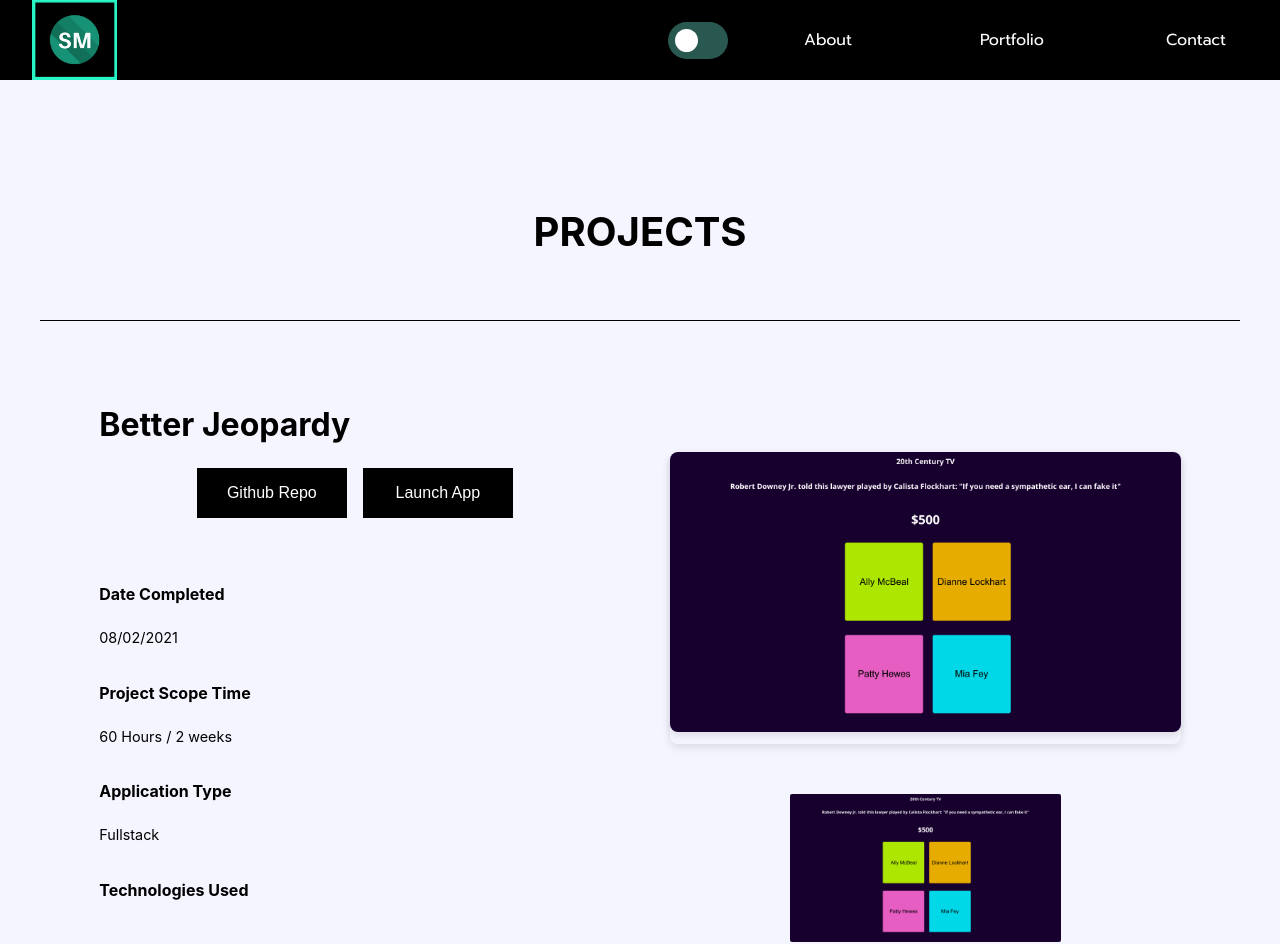
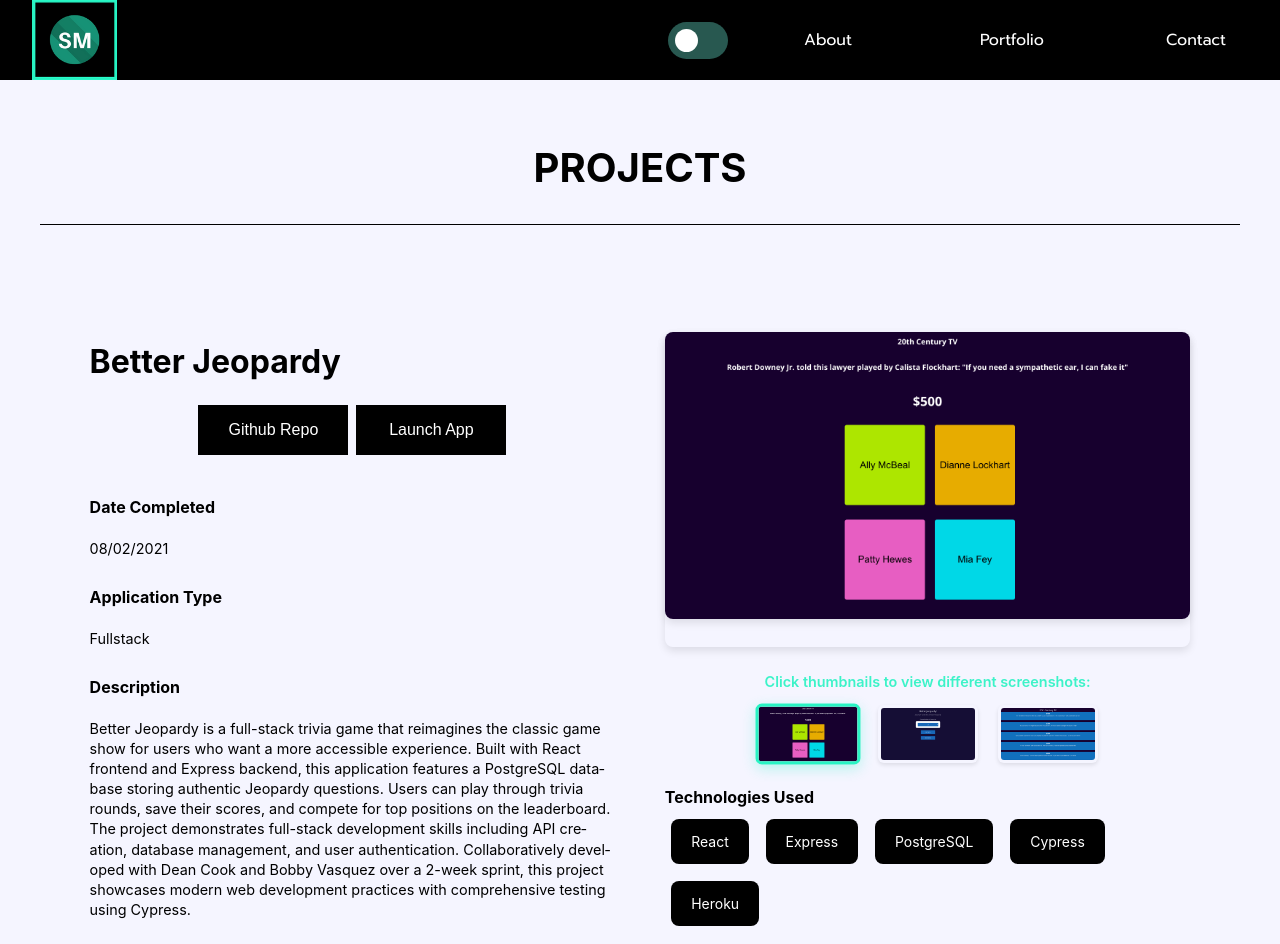
Before and after one commit to shawnmcmahon/portfolio, a React (Create React App) app: page /portfolio in a window 1280 px wide. Shown: the top 944 px of the page. Built offline with nearby package versions, Linux system fonts and the light colour scheme.

Commit message:
Fix project spacing

```diff
--- a/src/Components/Portfolio/Portfolio.js
+++ b/src/Components/Portfolio/Portfolio.js
@@ -43,7 +43,7 @@ const Portfolio = ({ pageMode, pageDesign }) => {
         applicationType: 'Fullstack',
         collaborators: ['Dean Cook, Bobby Vasquez'],
         technologiesUsed: ['React', 'Express', 'PostgreSQL', 'Cypress', 'Heroku'],
-        description: 'Better Jeopardy is a trivia game geared towards users who aren\'t very good at Jeopardy. This nod to the classic game show includes questions from the show. Users can save their scores and compete for the top spot on the high school board.',
+        description: 'Better Jeopardy is a full-stack trivia game that reimagines the classic game show for users who want a more accessible experience. Built with React frontend and Express backend, this application features a PostgreSQL database storing authentic Jeopardy questions. Users can play through trivia rounds, save their scores, and compete for top positions on the leaderboard. The project demonstrates full-stack development skills including API creation, database management, and user authentication. Collaboratively developed with Dean Cook and Bobby Vasquez over a 2-week sprint, this project showcases modern web development practices with comprehensive testing using Cypress.',
         learningGoals: ['1. Create a custom API utilizing Express JS.', '2. Use PostgreSQL to create a database to store questions and saved games.'],
         pictures: [
         bj1, bj2, bj3],
@@ -58,7 +58,7 @@ const Portfolio = ({ pageMode, pageDesign }) => {
       applicationType: 'Frontend',
       collaborators: ['Bobby Vasquez'],
       technologiesUsed: ['React', 'CSS3', 'Github', 'Cypress', 'Heroku'],
-      description: 'The goal of this partner project was to create a website where users can view movie information hosted from a Heroku API.',
+      description: 'Rancid Tomatillos is a React-based movie browsing application that provides users with comprehensive movie information and ratings. Built as a partner project with Bobby Vasquez, this frontend application consumes a movie API to display detailed film data including ratings, cast information, and movie posters. The project focuses on React fundamentals including component architecture, state management, and asynchronous data fetching. Features include movie search functionality, detailed movie pages, and responsive design. The application demonstrates modern React development practices with comprehensive testing using Cypress and deployment on Vercel.',
       learningGoals: ['1. Build a solid understanding of React fundamentals.', '2. Incorporate Cypress to test React components and asynchronous JS.'],
       pictures: [
       rt1, rt2, rt3],
@@ -73,7 +73,7 @@ const Portfolio = ({ pageMode, pageDesign }) => {
       applicationType: 'Fullstack',
       collaborators: ['Zach Green, Ashton Huxable, Leigh Pulzone,  Taija Warbelow'],
       technologiesUsed: ['React', 'GraphQL', 'PostgreSQL', 'Cypress', 'CircleCI'],
-      description: 'CodeHerd is a project management app where Turing students can store all the links to their projects. They can keep track of project collaborators and resources they may use for each individual project.',
+      description: 'CodeHerd is a comprehensive project management application designed specifically for Turing School students to organize and track their development projects. Built as a collaborative effort with Zach Green, Ashton Huxable, Leigh Pulzone, and Taija Warbelow, this full-stack application features a React frontend with GraphQL integration and PostgreSQL backend. Students can create project profiles, store GitHub links, track collaborators, and maintain resource libraries for each project. The application demonstrates advanced development concepts including GraphQL queries and mutations, continuous integration with CircleCI, and team collaboration workflows. This project showcases the ability to work effectively in larger development teams while implementing modern web technologies.',
       learningGoals: ['1. Utilize Apollo/GraphQL to query and mutate data from the backend.', '2. Apply continous integration with CircleCI.'],
       pictures: [
       ch1, ch2, ch3],
@@ -88,7 +88,7 @@ const Portfolio = ({ pageMode, pageDesign }) => {
       applicationType: 'Frontend',
       collaborators: ['Claire Fields, Lourdes Mendoza'],
       technologiesUsed: ['Javascript', 'Sass', 'Github', 'Mocha', 'Webpack'],
-      description: 'The purpose of the app is to create a recipe helper that assists the user in understanding what they can cook based on the contents of their pantry.',
+      description: 'What\'s Cooking? is a smart recipe recommendation application that helps users discover meals they can prepare based on available ingredients in their pantry. Developed collaboratively with Claire Fields and Lourdes Mendoza, this JavaScript-based application features a sophisticated ingredient matching algorithm and user-friendly interface. The project involved refactoring and improving an existing codebase, implementing Sass/SCSS for better CSS organization, and creating an intuitive user experience. Users can input their available ingredients and receive personalized recipe suggestions with cooking instructions. The application demonstrates strong JavaScript fundamentals, modern CSS practices with Sass, and the ability to work with and improve existing codebases.',
       learningGoals: ['1. Refactor a pre-existing, broken code base into a functional application.', '2. Incorporate Sass/SCSS framework to dry up CSS.'],
       pictures: [
       wc1, wc2, wc3],
@@ -103,7 +103,7 @@ const Portfolio = ({ pageMode, pageDesign }) => {
     applicationType: 'Frontend',
     collaborators: ['None'],
     technologiesUsed: ['HTML5', 'CSS', 'Github', 'Mocha', 'Normalize'],
-    description: 'Create a list of the top 10 Billboard Artist\'s of the 2010 decade while replicating a static comp in a short amount of time.',
+    description: 'Static Comp is a rapid-prototyping project that showcases the ability to quickly translate design mockups into functional HTML/CSS implementations. Completed in just 6 hours, this project features a responsive layout displaying the top 10 Billboard artists of the 2010 decade. The project demonstrates proficiency in HTML5, CSS3, and responsive design principles while working under tight time constraints. Key features include semantic HTML structure, modern CSS styling with normalize.css for consistent cross-browser rendering, and mobile-responsive design. This project highlights the ability to work efficiently under pressure while maintaining code quality and design accuracy.',
     learningGoals: ['1. Replicate a comp as quickly as possible.', '2. Render elements more consistently with normalize.css.'],
     pictures: [
     sc1, sc2, sc3],
@@ -118,7 +118,7 @@ const Portfolio = ({ pageMode, pageDesign }) => {
   applicationType: 'Frontend',
   collaborators: ['Peter Muellerleile'],
   technologiesUsed: ['Javascript', 'CSS', 'Github', 'Mocha', 'Chart.js'],
-  description: 'A mobile-friendly fitness app that stores and displays a user\'s hydration, sleep and activity data.',
+  description: 'Fit Lit is a comprehensive fitness tracking application designed for mobile users to monitor their health and wellness data. Developed in collaboration with Peter Muellerleile, this JavaScript-based application features data visualization using Chart.js to display user hydration, sleep patterns, and activity metrics. The project emphasizes responsive design principles, ensuring optimal user experience across all device sizes. Key features include interactive charts for data visualization, local storage for data persistence, and an intuitive mobile-first interface. The application demonstrates strong JavaScript fundamentals, modern data visualization techniques, and responsive web design practices.',
   learningGoals: ['1. Study responsive design by creating a mobile-friendly application.', '2. Data visualization of user information with Chart.js.'],
   pictures: [
   fl1, fl2, fl3],
@@ -133,7 +133,7 @@ const Portfolio = ({ pageMode, pageDesign }) => {
   applicationType: 'Frontend',
   collaborators: ['None'],
   technologiesUsed: ['Javascript', 'CSS3', 'Github', 'Git', 'HTML5'],
-  description: 'The timeless classic game, Tic Tac Toe. Pass and play 1v1!',
+  description: 'Tic Tac Toe is a classic game implementation that demonstrates fundamental JavaScript programming concepts and user interface design. This vanilla JavaScript application features a complete game engine with win detection, turn management, and persistent score tracking using local storage. The project showcases clean code architecture, event handling, and DOM manipulation skills. Players can enjoy pass-and-play 1v1 matches with a clean, intuitive interface. The application demonstrates the ability to build complete game logic from scratch while maintaining code readability and user experience quality.',
   learningGoals: ['1. Learn the fundementals of vanilla Javascript. ', '2. Incorporate local storage to have win count persist upon refresh.'],
   pictures: [
   ttt1, ttt2, ttt3],
@@ -148,7 +148,7 @@ const Portfolio = ({ pageMode, pageDesign }) => {
   applicationType: 'Frontend',
   collaborators: ['None'],
   technologiesUsed: ['Javascript', 'CSS3', 'Github', 'Git', 'HTML5'],
-  description: 'Gain inspiration for mantras and affirmations you can incorporate into your daily life.',
+  description: 'Self Care Center is a wellness application designed to provide users with daily inspiration through mantras and affirmations. This vanilla JavaScript project demonstrates fundamental web development skills including HTML5, CSS3, and JavaScript event handling. The application features a clean, calming interface that randomly generates motivational content to help users maintain positive mental health practices. Key features include dynamic content generation, smooth user interactions, and responsive design. This project showcases the ability to create meaningful applications that serve real user needs while demonstrating solid programming fundamentals.',
   learningGoals: ['1. Gain experience with Javascript, HTML, and CSS.', '2. Understand the purpose of event listeners.'],
   pictures: [
   scc1, scc2, scc3],
--- a/src/Components/Project/Project.js
+++ b/src/Components/Project/Project.js
@@ -36,44 +36,51 @@ const Project = ({project, pageMode, pageDesign}) => {
         </div>
         <p className="label">Date Completed</p>
             <p className="value">{project.dateCompleted}</p>
-          <p className="label">Project Scope Time</p>
-            <p className="value">{project.time}</p>
           <p className="label">Application Type</p>
             <p className="value">{project.applicationType}</p>
-          <p className="label">Technologies Used</p>
-            <ul className="tech-stack-list">
-              <li className={pageMode === "Light Mode" ? " light-mode-button tech " : "dark-mode-button tech"}>{project.technologiesUsed[0]}</li>
-              <li className={pageMode === "Light Mode" ? " light-mode-button tech " : "dark-mode-button tech"}>{project.technologiesUsed[1]}</li>
-              <li className={pageMode === "Light Mode" ? " light-mode-button tech " : "dark-mode-button tech"}>{project.technologiesUsed[2]}</li>
-              <li className={pageMode === "Light Mode" ? " light-mode-button tech " : "dark-mode-button tech"}>{project.technologiesUsed[3]}</li>
-              <li className={pageMode === "Light Mode" ? " light-mode-button tech " : "dark-mode-button tech"}>{project.technologiesUsed[4]}</li>
-            </ul>
           <p className="label">Description</p>
             <p className="value">{project.description}</p>
-          <ul className="label">Learning Goals
-            <li className="value">
-              {project.learningGoals[0]}
-            </li>
-            <li className="value">
-            {project.learningGoals[1]}
-            </li>
-          </ul>
-          <p className="label">Collaborators</p>
-            <p className="value">{project.collaborators}</p>
       </div>
       <div className="project-images-container">
         <div className="photo-display">
           <img src={photoPreview} alt="project preview" className="preview-photo" />
         </div>
-            <div className="project-thumbnail-container">
-                <img src={project.pictures[0]} alt="project thumbnail one" className="thumbnail" id={project.pictures[0]}  onClick={changePhoto} />
-            </div>
-            <div className="project-thumbnail-container">
-                <img src={project.pictures[1]} alt="project thumbnail two" className="thumbnail" id={project.pictures[1]}  onClick={changePhoto}  />
-            </div>
-            <div className="project-thumbnail-container">
-                <img src={project.pictures[2]}  className="thumbnail" alt="project thumbnail three" id={project.pictures[2]}  onClick={changePhoto}  />
-            </div>
+        <div className="thumbnail-gallery">
+          <p className="thumbnail-label">Click thumbnails to view different screenshots:</p>
+          <div className="thumbnail-container">
+            <img
+              src={project.pictures[0]}
+              alt="project thumbnail one"
+              className={`thumbnail ${photoPreview === project.pictures[0] ? 'thumbnail-active' : ''}`}
+              id={project.pictures[0]}
+              onClick={changePhoto}
+            />
+            <img
+              src={project.pictures[1]}
+              alt="project thumbnail two"
+              className={`thumbnail ${photoPreview === project.pictures[1] ? 'thumbnail-active' : ''}`}
+              id={project.pictures[1]}
+              onClick={changePhoto}
+            />
+            <img
+              src={project.pictures[2]}
+              className={`thumbnail ${photoPreview === project.pictures[2] ? 'thumbnail-active' : ''}`}
+              alt="project thumbnail three"
+              id={project.pictures[2]}
+              onClick={changePhoto}
+            />
+          </div>
+        </div>
+        <div className="tech-section">
+          <p className="label">Technologies Used</p>
+          <ul className="tech-stack-list">
+            <li className={pageMode === "Light Mode" ? " light-mode-button tech " : "dark-mode-button tech"}>{project.technologiesUsed[0]}</li>
+            <li className={pageMode === "Light Mode" ? " light-mode-button tech " : "dark-mode-button tech"}>{project.technologiesUsed[1]}</li>
+            <li className={pageMode === "Light Mode" ? " light-mode-button tech " : "dark-mode-button tech"}>{project.technologiesUsed[2]}</li>
+            <li className={pageMode === "Light Mode" ? " light-mode-button tech " : "dark-mode-button tech"}>{project.technologiesUsed[3]}</li>
+            <li className={pageMode === "Light Mode" ? " light-mode-button tech " : "dark-mode-button tech"}>{project.technologiesUsed[4]}</li>
+          </ul>
+        </div>
       </div>
     </article>
   );
--- a/src/styles/desktop/Portfolio.scss
+++ b/src/styles/desktop/Portfolio.scss
@@ -13,7 +13,7 @@
 }
 
 .portfolio-title {
-  @include responsive-spacing(margin, 3rem 0 2rem 0, 5rem 0 3rem 0, 8rem 0 4rem 0);
+  @include responsive-spacing(margin, 1.5rem 0 1rem 0, 2.5rem 0 1.5rem 0, 4rem 0 2rem 0);
   text-align: center;
   font-size: clamp(1.5rem, 5vw, 2.5rem);
   line-height: 1.2;
--- a/src/styles/desktop/Project.scss
+++ b/src/styles/desktop/Project.scss
@@ -8,20 +8,20 @@
   flex-direction: column;
   justify-content: center;
   align-items: center;
-  @include responsive-spacing(padding, 2rem 1rem, 3rem 1.5rem, 4rem 2rem);
+  @include responsive-spacing(padding, 1rem 0.5rem, 1.5rem 0.75rem, 2rem 1rem);
   border-bottom: 1px solid $black;
-  gap: 2rem;
+  gap: 1rem;
 
   @include tablet-up {
     flex-direction: row;
     justify-content: space-evenly;
     min-height: 600px;
-    gap: 1.5rem;
+    gap: 0.75rem;
   }
 
   @include desktop-up {
     min-height: 700px;
-    gap: 2rem;
+    gap: 1rem;
   }
 
   @include large-desktop-up {
@@ -32,32 +32,32 @@
 .neo-project-outter-container {
   width: 100%;
   max-width: 90%;
-  margin: 2rem auto;
+  margin: 1rem auto;
   min-height: auto;
   display: flex;
   flex-direction: column;
   justify-content: center;
   align-items: center;
-  @include responsive-spacing(padding, 2rem 1rem, 3rem 1.5rem, 4rem 2rem);
+  @include responsive-spacing(padding, 1rem 0.5rem, 1.5rem 0.75rem, 2rem 1rem);
   border-radius: clamp(25px, 5vw, 50px);
   background: $grey;
   box-shadow: inset 5px 5px 15px $shadowGrey, inset -5px -5px 15px $white;
-  gap: 2rem;
+  gap: 1rem;
 
   @include tablet-up {
     flex-direction: row;
     justify-content: space-evenly;
     min-height: 600px;
     max-width: 85%;
-    margin: 3rem auto;
-    gap: 1.5rem;
+    margin: 1.5rem auto;
+    gap: 0.75rem;
   }
 
   @include desktop-up {
     min-height: 700px;
     max-width: 80%;
-    margin: 4rem auto;
-    gap: 2rem;
+    margin: 2rem auto;
+    gap: 1rem;
   }
 
   @include large-desktop-up {
@@ -72,7 +72,7 @@
   height: auto;
   display: flex;
   flex-direction: column;
-  @include responsive-spacing(margin-bottom, 1.5rem, 0, 0);
+  @include responsive-spacing(margin-bottom, 0.75rem, 0, 0);
 
   @include tablet-up {
     width: 45%;
@@ -97,8 +97,8 @@
   display: flex;
   flex-direction: row;
   justify-content: center;
-  gap: 1rem;
-  @include responsive-spacing(margin-bottom, 1.5rem, 2rem, 2.5rem);
+  gap: 0.5rem;
+  @include responsive-spacing(margin-bottom, 0.75rem, 1rem, 1.25rem);
   flex-wrap: wrap;
 }
 
@@ -127,13 +127,13 @@
   display: flex;
   flex-direction: column;
   align-items: center;
-  gap: 1rem;
+  gap: 0.5rem;
 
   @include tablet-up {
     width: 45%;
     max-width: 45%;
     height: 100%;
-    @include responsive-spacing(padding-top, 0, 1.5rem, 2rem);
+    @include responsive-spacing(padding-top, 0, 0.75rem, 1rem);
   }
 }
 
@@ -143,45 +143,93 @@
   height: auto;
   border-radius: 8px;
   box-shadow: 0 4px 8px rgba(0, 0, 0, 0.1);
+  margin-bottom: 1rem;
 }
 
-.project-thumbnail-container {
+.thumbnail-gallery {
   width: 100%;
-  @include responsive-spacing(padding, 1rem 0.5rem, 1.25rem 0.75rem, 1.5rem 1rem);
-  height: auto;
+  display: flex;
+  flex-direction: column;
+  align-items: center;
+  gap: 0.75rem;
+}
+
+.thumbnail-label {
+  font-size: clamp(0.8rem, 2.5vw, 0.9rem);
+  color: $seaGreen;
+  font-weight: 600;
+  text-align: center;
+  margin: 0;
+  opacity: 0.9;
+}
+
+.thumbnail-container {
+  width: 100%;
   display: flex;
   justify-content: center;
-  gap: 0.5rem;
+  gap: 0.75rem;
   flex-wrap: wrap;
 
   @include tablet-up {
-    width: 60%;
-    flex-direction: column;
-    gap: 0.75rem;
+    gap: 1rem;
   }
 
   @include desktop-up {
-    gap: 1rem;
+    gap: 1.25rem;
   }
 }
 
 .thumbnail {
-  width: clamp(60px, 15vw, 80px);
+  width: clamp(80px, 20vw, 100px);
   height: auto;
   cursor: pointer;
-  @include responsive-spacing(margin, 0.25rem, 0.5rem, 0.75rem);
-  border-radius: 4px;
+  border-radius: 6px;
   transition: all 0.3s ease;
-  border: 2px solid transparent;
+  border: 3px solid transparent;
+  box-shadow: 0 2px 4px rgba(0, 0, 0, 0.1);
 
   &:hover {
-    transform: scale(1.05);
+    transform: scale(1.1);
     border-color: $seaGreen;
+    box-shadow: 0 4px 8px rgba(0, 0, 0, 0.2);
   }
 
+  &.thumbnail-active {
+    border-color: $seaGreen;
+    box-shadow: 0 4px 12px rgba($seaGreen, 0.3);
+    transform: scale(1.05);
+  }
+}
+
+/* Tech Section - Under Gallery */
+.tech-section {
+  width: 100%;
+  display: flex;
+  flex-direction: column;
+  align-items: center;
+  margin-top: 0.5rem;
+
   @include tablet-up {
-    width: 100%;
-    margin: 0.5rem 0;
+    align-items: flex-start;
+  }
+
+  .label {
+    margin-top: 0.375rem;
+    margin-bottom: 0.25rem;
+  }
+
+  .tech-stack-list {
+    display: flex;
+    flex-wrap: wrap;
+    justify-content: center;
+    gap: 0.25rem;
+    list-style: none;
+    padding: 0;
+    margin: 0;
+
+    @include tablet-up {
+      justify-content: flex-start;
+    }
   }
 }
 
@@ -190,14 +238,14 @@
   font-weight: bold;
   font-size: clamp(0.875rem, 2.5vw, 1rem);
   color: inherit;
-  @include responsive-spacing(margin-top, 1rem, 1.25rem, 1.5rem);
-  margin-bottom: 0.5rem;
+  @include responsive-spacing(margin-top, 0.75rem, 1rem, 1.25rem);
+  margin-bottom: 0.35rem;
 }
 
 .value {
   font-size: clamp(0.8rem, 2.5vw, 0.9rem);
   line-height: 1.4;
-  margin-bottom: 0.5rem;
+  margin-bottom: 0.35rem;
 }
 
 .tech {
@@ -280,12 +328,17 @@
     max-width: 200px;
   }
 
-  .project-thumbnail-container {
+  .thumbnail-container {
     justify-content: center;
+    gap: 0.5rem;
   }
 
   .thumbnail {
-    width: clamp(50px, 20vw, 70px);
+    width: clamp(60px, 25vw, 80px);
+  }
+
+  .thumbnail-label {
+    font-size: 0.75rem;
   }
 }
 
```
